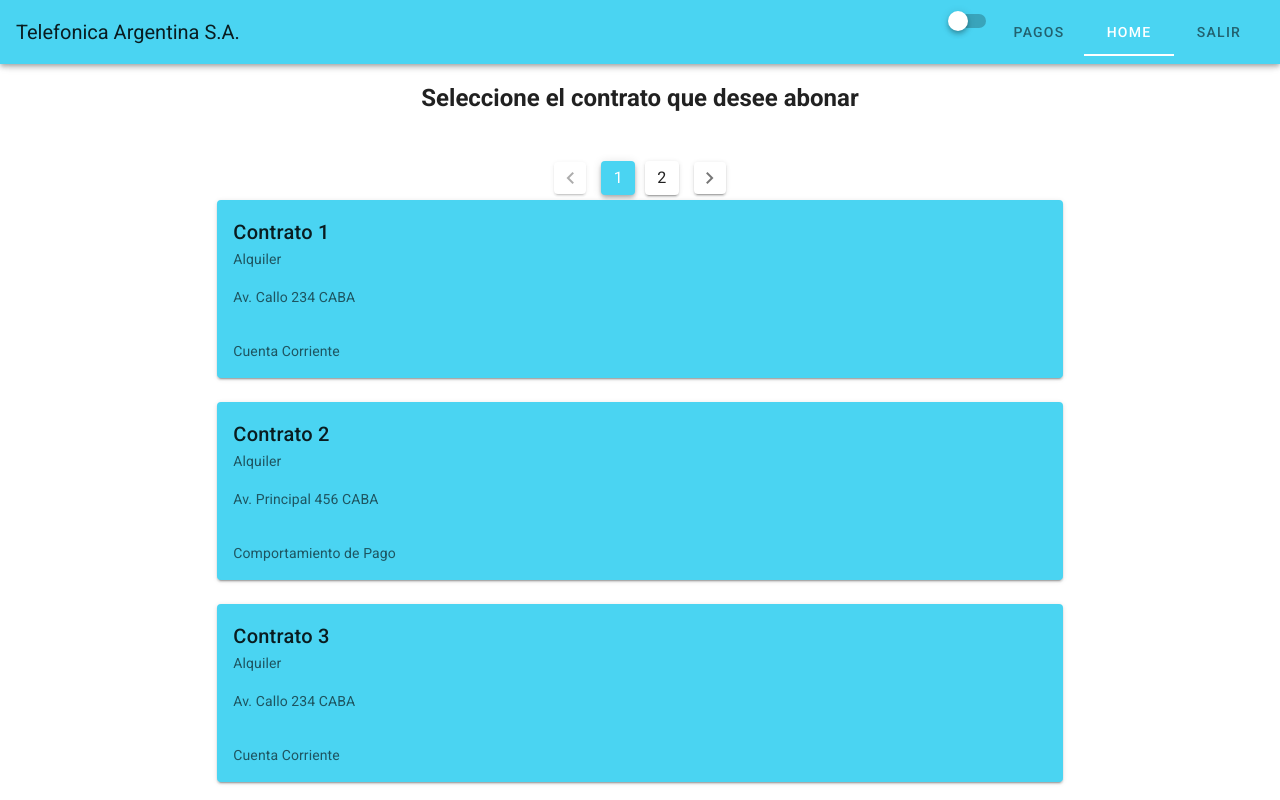
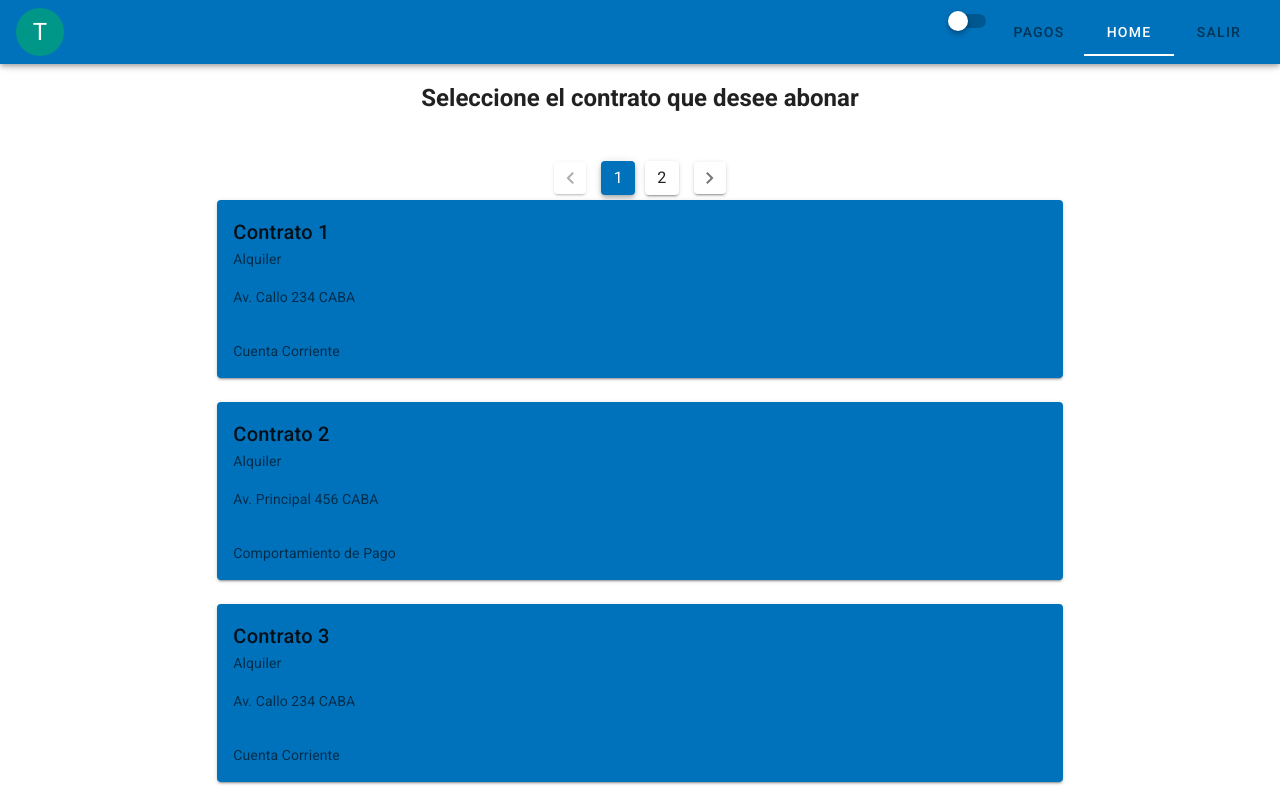
Before and after one commit to LihueMaidanaAvaca/recaudapp, a Vue app: page /home in a window 1280 px wide. Shown: the top 800 px of the page. Built offline with nearby package versions, Linux system fonts and the light colour scheme; sample sign-in values are in the browser's storage.

Commit message:
siena color

```diff
--- a/src/components/AppBar.vue
+++ b/src/components/AppBar.vue
@@ -1,6 +1,12 @@
 <template>
   <v-app-bar color="primary" height="64" fixed>
-    <v-toolbar-title>{{ userName }}</v-toolbar-title>
+    <v-avatar
+      color="teal"
+      size="48"
+    >
+      <span class="white--text text-h5">T</span>
+    </v-avatar>
+
 
     <v-spacer></v-spacer>
     <v-switch
--- a/src/plugins/vuetify.ts
+++ b/src/plugins/vuetify.ts
@@ -13,13 +13,13 @@ export default new Vuetify({
         dark: savedTheme === 'dark',
       themes: {
         light: {
-          primary: "#4ad4f2",
+          primary: "#0072bc",
           secondary: colors.grey.darken1,
           accent: colors.shades.black,
           error: colors.red.accent3,
         },
         dark: {
-          primary: "#4ad4f2",
+          primary: "#0072bc",
         },
       },
     },
--- a/src/views/LoginView.vue
+++ b/src/views/LoginView.vue
@@ -30,9 +30,9 @@
             required
             :rules="[(v) => !!v || 'La contraseña es requerida']"
           ></v-text-field>
-          <v-btn type="submit" color="cyan darken-1">Login</v-btn>
+          <v-btn type="submit" color="primary">Login</v-btn>
         </v-form>
-        <router-link to="home" class="link" style="color: #00bcd4">
+        <router-link to="home" class="link" style="color: primary">
           Recuperar contraseña
         </router-link>
       </v-col>
```
